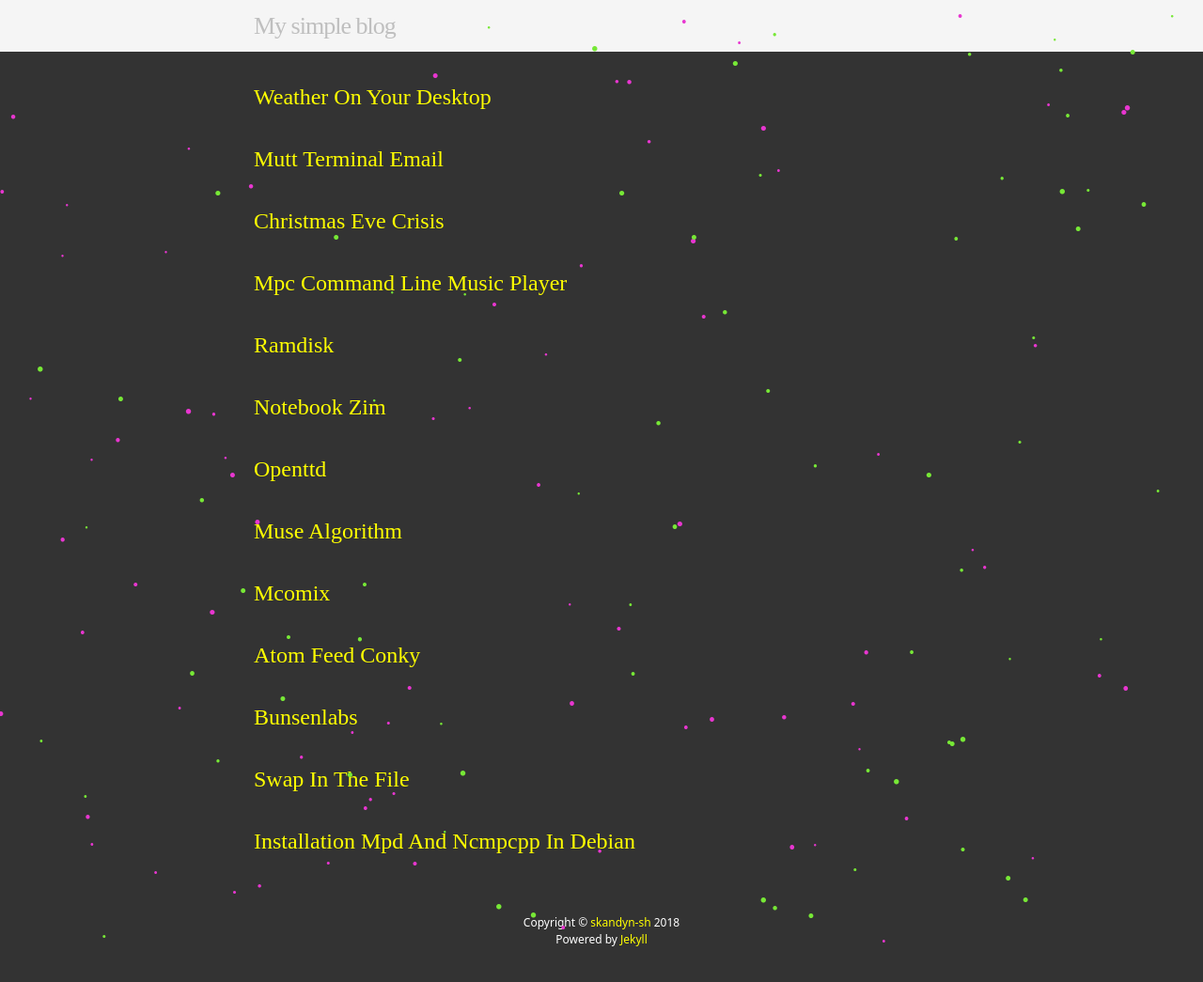
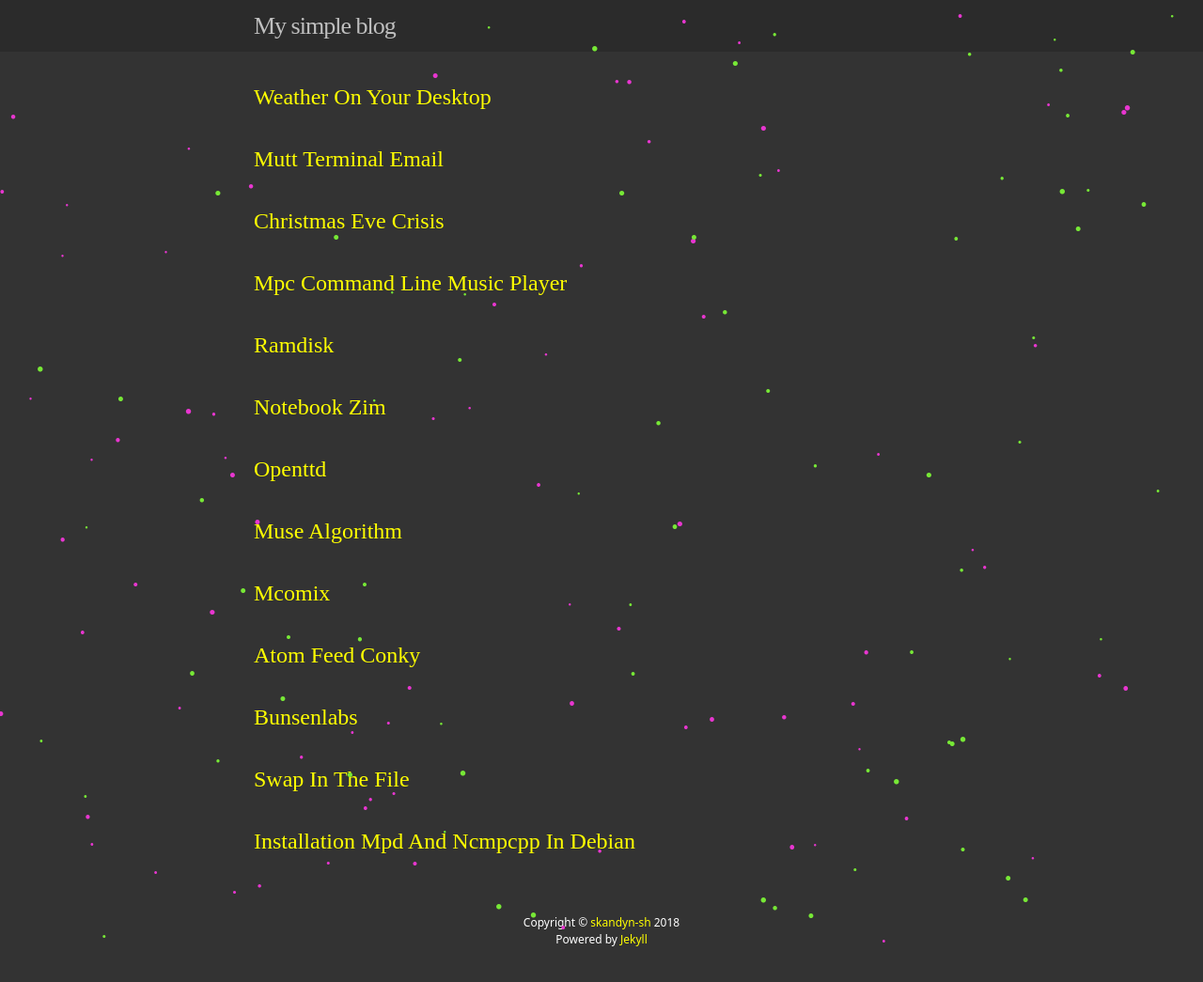
Before and after one commit to skandyn-sh/skandyn-sh.github.io, a Jekyll site: the page built from index.html, in a window 1280 px wide. Shown: the whole page at 94% size. Built offline with Jekyll 4.4.1, drawn with Linux system fonts in a browser that asks for light colours.

Commit message:
Update _layout.scss

```diff
--- a/_sass/_layout.scss
+++ b/_sass/_layout.scss
@@ -3,7 +3,7 @@
  */
 .site-header {
     height: 55px;
-    background-color: #F5F5F5;
+    background-color: #2b2b2b;
     position: relative;
     width: 100%;
 
```
